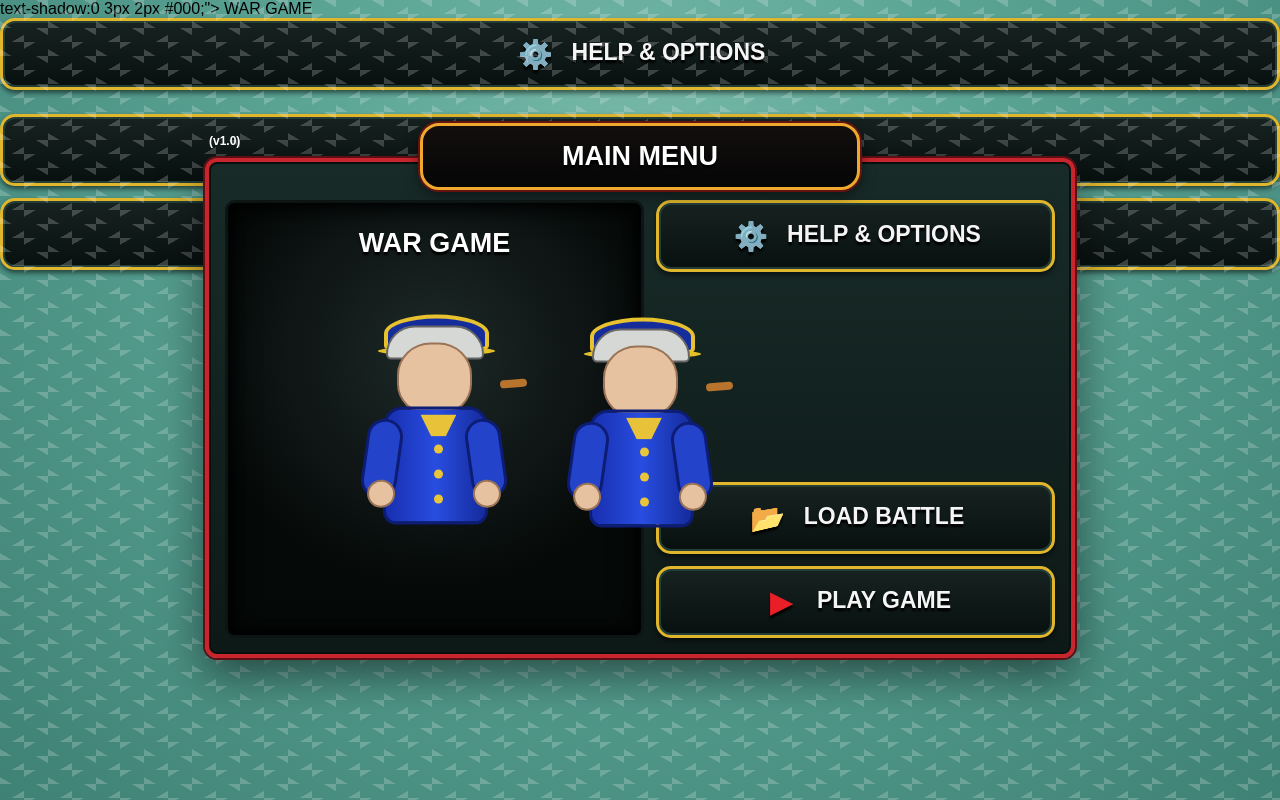
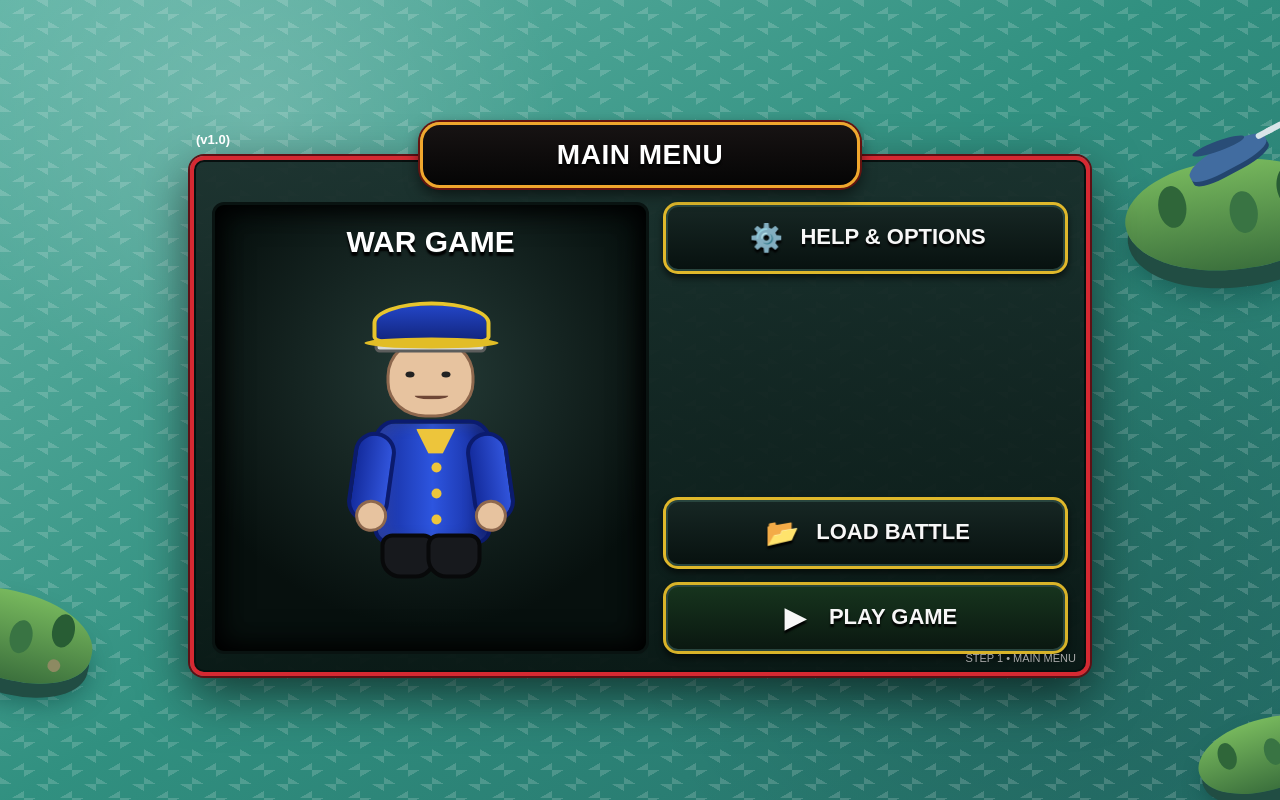
Before and after one commit to azhargithub45/pocket-war, a website: page index.html in a window 1280 px wide. Drawn offline with Linux system fonts and the light colour scheme.

Commit message:
Update index.html

```diff
--- a/index.html
+++ b/index.html
@@ -3,174 +3,146 @@
 <head>
 <meta charset="utf-8">
 <meta name="viewport" content="width=device-width,initial-scale=1,maximum-scale=1,user-scalable=no">
-<title>War Game - Step 1</title>
+<title>Epic Little War - Step 1</title>
 <style>
 *{box-sizing:border-box}
-html,body{
-  margin:0;width:100%;height:100%;overflow:hidden;
-  font-family:Arial,Helvetica,sans-serif;
-}
+html,body{margin:0;width:100%;height:100%;overflow:hidden;font-family:Arial,Helvetica,sans-serif}
 body{
   background:
-    radial-gradient(circle at 50% 20%,#78b9a8 0,#5ca696 35%,#3e8175 100%);
-  position:relative;
+    radial-gradient(circle at 20% 15%,rgba(255,255,255,.16),transparent 25%),
+    radial-gradient(circle at 80% 70%,rgba(0,0,0,.15),transparent 35%),
+    linear-gradient(145deg,#65b6a8,#319080 48%,#236c66);
+  color:#fff;position:relative;
 }
 body:before{
-  content:"";position:absolute;inset:0;opacity:.20;
-  background-image:
+  content:"";position:absolute;inset:0;opacity:.16;
+  background:
     linear-gradient(30deg,#fff 12%,transparent 12.5%,transparent 87%,#fff 87.5%,#fff),
     linear-gradient(150deg,#fff 12%,transparent 12.5%,transparent 87%,#fff 87.5%,#fff);
-  background-size:48px 28px;
-  background-position:0 0,24px 14px;
+  background-size:48px 28px,48px 28px;background-position:0 0,24px 14px;
 }
 
-/* Main game panel */
+/* decorative battlefield background */
+.island{
+  position:absolute;width:210px;height:110px;border-radius:48% 52% 45% 55%;
+  background:linear-gradient(#77b85d,#3c713d);
+  box-shadow:0 18px 0 #214d43,0 25px 30px #073d3980;
+  transform:rotate(-8deg);
+}
+.island:before,.island:after{
+  content:"";position:absolute;border-radius:50%;background:#2f6639;
+}
+.island:before{width:28px;height:42px;left:35px;top:18px;box-shadow:70px 15px 0 #397443,120px -4px 0 #285d34}
+.island:after{width:16px;height:16px;right:35px;bottom:22px;background:#8d8a62}
+.i1{right:-55px;top:160px}.i2{left:-95px;bottom:110px;transform:rotate(13deg) scale(.8)}
+.i3{right:-90px;bottom:-10px;transform:rotate(-18deg) scale(.65)}
+
+.plane{
+  position:absolute;right:10px;top:145px;width:85px;height:24px;
+  background:#416ca0;border-radius:50% 45% 40% 35%;transform:rotate(-28deg);
+  box-shadow:0 5px 0 #23456e;
+}
+.plane:before{content:"";position:absolute;width:55px;height:10px;left:12px;top:-7px;background:#294d77;transform:rotate(8deg);border-radius:50%}
+.plane:after{content:"";position:absolute;width:20px;height:6px;right:-12px;top:5px;background:#d9e5e9;border-radius:5px;box-shadow:10px 0 0 #d9e5e9}
+
 .menu{
-  position:absolute;
-  left:50%;top:51%;
-  transform:translate(-50%,-50%);
-  width:min(870px,86vw);
-  height:min(500px,68vh);
-  min-height:360px;
-  background:linear-gradient(180deg,#182b28,#0d1917);
-  border:4px solid #c9252d;
-  border-radius:12px;
-  box-shadow:
-    0 0 0 2px #5c1015,
-    inset 0 0 0 2px #07100f,
-    0 15px 45px #0008;
-  padding:38px 16px 16px;
+  position:absolute;left:50%;top:52%;transform:translate(-50%,-50%);
+  width:min(900px,92vw);height:min(520px,70vh);min-height:360px;
+  background:linear-gradient(180deg,#182b28ee,#091613f5);
+  border:4px solid #d62932;border-radius:14px;
+  box-shadow:0 0 0 2px #5c1015,inset 0 0 0 2px #07100f,0 18px 50px #0009;
+  padding:42px 18px 18px;
+}
+.heading{
+  position:absolute;left:50%;top:-38px;transform:translateX(-50%);
+  width:440px;max-width:72%;padding:14px 20px;text-align:center;
+  color:#fff;font-size:28px;font-weight:900;letter-spacing:.5px;
+  text-shadow:0 3px 2px #000;
+  background:linear-gradient(#171313,#050505);
+  border:3px solid #f0a72d;border-radius:20px;
+  box-shadow:0 0 0 2px #65130f,0 6px 15px #0009;
+}
+.version{position:absolute;left:2px;top:-28px;color:#fff;font-size:13px;font-weight:900}
+
+.content{width:100%;height:100%;display:grid;grid-template-columns:1.08fr 1fr;gap:14px}
+.preview{
+  border:3px solid #091311;border-radius:12px;position:relative;overflow:hidden;
+  background:
+    radial-gradient(circle at 50% 38%,#243a36,#07100e 72%);
+  box-shadow:inset 0 0 25px #000;
+}
+.preview:after{content:"";position:absolute;inset:0;box-shadow:inset 0 0 35px #000;pointer-events:none}
+.game-title{
+  position:absolute;left:50%;top:20px;transform:translateX(-50%);
+  font-size:30px;font-weight:900;white-space:nowrap;text-shadow:0 4px 2px #000;z-index:3;
 }
 
-/* Title plaque */
-.heading{
-  position:absolute;
-  left:50%;top:-39px;
-  transform:translateX(-50%);
-  width:440px;max-width:65%;
-  padding:15px 20px;
-  text-align:center;
-  color:#fff;
-  font-size:27px;font-weight:900;
-  text-shadow:0 3px 2px #000;
-  background:linear-gradient(#130e0e,#050505);
-  border:3px solid #f0a72d;
-  border-radius:19px;
-  box-shadow:0 0 0 2px #65130f,0 5px 15px #0008;
-}
-
-/* Two-column menu */
-.content{
-  width:100%;height:100%;
-  display:grid;
-  grid-template-columns:1.05fr 1fr;
-  gap:12px;
-}
-.preview{
-  border:3px solid #0c1514;
-  border-radius:10px;
-  background:
-    radial-gradient(circle at 50% 35%,#1d2928,#050908 68%);
-  box-shadow:inset 0 0 15px #000;
-  position:relative;overflow:hidden;
-}
-.preview:after{
-  content:"";
-  position:absolute;inset:0;
-  box-shadow:inset 0 0 30px #000;
-}
-
-/* Simple free CSS commander placeholder */
+/* CSS cartoon commander */
 .commander{
-  position:absolute;left:50%;top:56%;
-  transform:translate(-50%,-50%);
-  width:150px;height:245px;
-  z-index:2;
+  position:absolute;left:50%;top:55%;width:185px;height:285px;
+  transform:translate(-50%,-50%);z-index:2;
 }
 .head{
-  position:absolute;left:38px;top:20px;width:75px;height:72px;
-  border-radius:45% 45% 42% 42%;
-  background:#e6c2a0;
-  border:2px solid #9a7357;
+  position:absolute;left:48px;top:30px;width:88px;height:80px;
+  border-radius:48% 48% 44% 44%;background:#e7c39f;border:3px solid #8e684e;
 }
+.face-shadow{position:absolute;left:67px;top:72px;width:48px;height:20px;border-radius:50%;background:#c99d7b55}
 .hair{
-  position:absolute;left:27px;top:3px;width:98px;height:34px;
-  border-radius:55px 55px 10px 10px;
-  background:#d5d8d5;border:2px solid #666;
+  position:absolute;left:36px;top:8px;width:112px;height:37px;
+  border-radius:60px 60px 10px 10px;background:#d8d9d5;border:3px solid #5c5d5c;z-index:2;
 }
 .cap{
-  position:absolute;left:25px;top:-8px;width:105px;height:38px;
-  border-radius:50% 50% 18% 18%;
-  background:#142d9b;border:4px solid #e7c22e;
+  position:absolute;left:34px;top:-6px;width:118px;height:43px;
+  border-radius:55% 55% 20% 20%;background:linear-gradient(#2345c6,#12257e);
+  border:4px solid #e8c52d;z-index:3;
 }
-.cap:after{
-  content:"";position:absolute;left:-10px;right:-10px;bottom:-7px;height:9px;
-  background:#e4bf28;border-radius:50%;
+.cap:after{content:"";position:absolute;left:-12px;right:-12px;bottom:-8px;height:11px;background:#e2bd26;border-radius:50%}
+.eye{position:absolute;top:64px;width:9px;height:6px;background:#222;border-radius:50%;z-index:4}
+.eye.l{left:67px}.eye.r{left:103px}
+.mouth{position:absolute;left:76px;top:84px;width:34px;height:8px;border-bottom:4px solid #6e4635;border-radius:50%;z-index:4}
+.body{
+  position:absolute;left:35px;top:112px;width:118px;height:125px;
+  background:linear-gradient(90deg,#152d9d,#2d55df,#152b9b);
+  border-radius:22px 22px 16px 16px;border:4px solid #0b1b6e;
+  box-shadow:inset 10px 0 15px #ffffff18,inset -10px 0 15px #0004;
 }
-.cigar{
-  position:absolute;right:-18px;top:57px;width:27px;height:8px;
-  background:#b8732c;border-radius:5px;transform:rotate(-5deg);
-}
-.body{
-  position:absolute;left:24px;top:84px;width:105px;height:118px;
-  background:linear-gradient(90deg,#182fb0,#284de0,#152b9d);
-  border-radius:20px 20px 13px 13px;
-  border:3px solid #0d1d76;
-}
-.collar{
-  position:absolute;left:34px;top:5px;width:36px;height:22px;
-  background:#e8c33a;clip-path:polygon(0 0,100% 0,70% 100%,30% 100%);
-}
-.button{
-  position:absolute;left:48px;top:35px;width:9px;height:9px;border-radius:50%;background:#e9c53a;
-  box-shadow:0 25px #e9c53a,0 50px #e9c53a;
-}
-.arm{
-  position:absolute;top:96px;width:36px;height:80px;background:#2344ca;border:3px solid #0d1d76;border-radius:20px;
-}
-.arm.l{left:5px;transform:rotate(8deg)} .arm.r{right:5px;transform:rotate(-8deg)}
-.hand{
-  position:absolute;bottom:-12px;left:5px;width:28px;height:28px;border-radius:50%;background:#e6c2a0;border:2px solid #9a7357;
-}
-.arm.r .hand{left:auto;right:5px}
+.collar{position:absolute;left:39px;top:5px;width:39px;height:25px;background:#edc53b;clip-path:polygon(0 0,100% 0,68% 100%,32% 100%)}
+.button{position:absolute;left:54px;top:39px;width:10px;height:10px;border-radius:50%;background:#edc53b;box-shadow:0 26px #edc53b,0 52px #edc53b}
+.arm{position:absolute;top:124px;width:42px;height:91px;background:linear-gradient(90deg,#142c9e,#3154db);border:4px solid #0b1b6e;border-radius:24px}
+.arm.l{left:12px;transform:rotate(8deg)}.arm.r{right:12px;transform:rotate(-8deg)}
+.hand{position:absolute;bottom:-13px;left:6px;width:32px;height:32px;border-radius:50%;background:#e7c39f;border:3px solid #8e684e}
+.arm.r .hand{left:auto;right:6px}
+.boot{position:absolute;top:226px;width:55px;height:45px;background:#17191d;border-radius:12px 12px 20px 20px;border:4px solid #08090a}
+.boot.l{left:42px}.boot.r{right:42px}
 
-/* Right side */
-.controls{display:flex;flex-direction:column;gap:12px}
+.controls{display:flex;flex-direction:column;gap:13px}
 .spacer{flex:1}
 .bigbtn{
-  height:72px;border-radius:15px;
-  border:3px solid #e0b62d;
-  background:linear-gradient(#172321,#07100f);
-  color:#f5f5f5;
-  font-size:23px;font-weight:900;
-  text-shadow:0 3px 2px #000;
-  box-shadow:inset 0 0 0 2px #243e37,0 3px 5px #0008;
-  cursor:pointer;
+  height:72px;border-radius:15px;border:3px solid #dfb82b;
+  background:linear-gradient(#172724,#07110f);color:#f7f7f7;
+  font-size:22px;font-weight:900;text-shadow:0 3px 2px #000;
+  box-shadow:inset 0 0 0 2px #29453e,0 4px 7px #0009;cursor:pointer;
 }
+.bigbtn:hover{filter:brightness(1.15)}
 .bigbtn:active{transform:translateY(2px)}
-.icon{
-  display:inline-flex;width:42px;height:42px;margin-right:15px;
-  vertical-align:middle;align-items:center;justify-content:center;
-  font-size:28px;
-}
-.help{color:#ddd}
-.play .icon{color:#e91e27}
-.version{
-  position:absolute;left:0;top:-28px;color:#fff;font-size:12px;font-weight:700;
-}
+.play{border-color:#d8b329;background:linear-gradient(#17351e,#0a1710)}
+.icon{display:inline-flex;width:42px;height:42px;margin-right:13px;vertical-align:middle;align-items:center;justify-content:center;font-size:27px}
+.version2{position:absolute;right:10px;bottom:8px;color:#aaa;font-size:11px}
 
-/* responsive */
 @media(max-width:650px){
- .menu{width:92vw;height:68vh;min-height:330px;padding:28px 9px 9px}
- .heading{font-size:20px;top:-30px;padding:10px 14px}
- .content{gap:7px}
- .bigbtn{height:58px;font-size:15px;border-radius:11px}
- .icon{font-size:21px;width:30px;margin-right:5px}
- .commander{transform:translate(-50%,-50%) scale(.72)}
+  .menu{width:92vw;height:68vh;min-height:390px;padding:34px 9px 9px}
+  .heading{font-size:20px;top:-30px;padding:10px 14px}
+  .content{gap:7px}
+  .game-title{font-size:20px;top:18px}
+  .bigbtn{height:58px;font-size:15px;border-radius:11px}
+  .icon{font-size:21px;width:30px;margin-right:5px}
+  .commander{transform:translate(-50%,-50%) scale(.70)}
+  .island{opacity:.7}
 }
 </style>
 </head>
 <body>
+<div class="island i1"></div><div class="island i2"></div><div class="island i3"></div><div class="plane"></div>
 
 <div class="menu">
   <div class="version">(v1.0)</div>
@@ -178,75 +150,32 @@
 
   <div class="content">
     <div class="preview">
-      <div style="position:absolute;left:50%;top:25px;transform:translateX(-50%);
-                  color:#fff;font-size:27px;font-weight:900;white-space:nowrap;
-                  text-shadow:0 3px 2px #000;">
-        WAR GAME
-      </div>
+      <div class="game-title">WAR GAME</div>
 
       <div class="commander">
-        <div class="cap"></div>
-        <div class="hair"></div>
-        <div class="head"></div>
-        <div class="cigar"></div>
+        <div class="cap"></div><div class="hair"></div><div class="head"></div>
+        <div class="eye l"></div><div class="eye r"></div><div class="mouth"></div>
         <div class="body"><div class="collar"></div><div class="button"></div></div>
         <div class="arm l"><div class="hand"></div></div>
         <div class="arm r"><div class="hand"></div></div>
+        <div class="boot l"></div><div class="boot r"></div>
       </div>
     </div>
 
     <div class="controls">
-      <button class="bigbtn">
-        <span class="icon">⚙️</span>HELP &amp; OPTIONS
-      </button>
+      <button class="bigbtn"><span class="icon">⚙️</span>HELP &amp; OPTIONS</button>
       <div class="spacer"></div>
-      <button class="bigbtn">
-        <span class="icon">📂</span>LOAD BATTLE
-      </button>
-      <button class="bigbtn play" id="play">
-        <span class="icon">▶</span>PLAY GAME
-      </button>
+      <button class="bigbtn"><span class="icon">📂</span>LOAD BATTLE</button>
+      <button class="bigbtn play" id="play"><span class="icon">▶</span>PLAY GAME</button>
     </div>
   </div>
+  <div class="version2">STEP 1 • MAIN MENU</div>
 </div>
 
 <script>
 document.getElementById("play").onclick=()=>{
-  alert("STEP 1 COMPLETE ✅\n\nNext step: we will build the battle screen.");
+  alert("STEP 1 COMPLETE ✅\n\nNext: Battle Screen");
 };
 </script>
 </body>
 </html>
-               text-shadow:0 3px 2px #000;">
-        WAR GAME
-      </div>
-
-      <div class="commander">
-        <div class="cap"></div>
-        <div class="hair"></div>
-        <div class="head"></div>
-        <div class="cigar"></div>
-        <div class="body"><div class="collar"></div><div class="button"></div></div>
-        <div class="arm l"><div class="hand"></div></div>
-        <div class="arm r"><div class="hand"></div></div>
-      </div>
-    </div>
-
-    <div class="controls">
-      <button class="bigbtn">
-        <span class="icon">⚙️</span>HELP &amp; OPTIONS
-      </button>
-      <div class="spacer"></div>
-      <button class="bigbtn">
-        <span class="icon">📂</span>LOAD BATTLE
-      </button>
-      <button class="bigbtn play" id="play">
-        <span class="icon">▶</span>PLAY GAME
-      </button>
-    </div>
-  </div>
-</div>
-
-<script>
-document.getElementById("play").onclick=()=>{
-  alert("STEP 1 COMPLETE ✅\n\nNext step: we will build the batt
```
